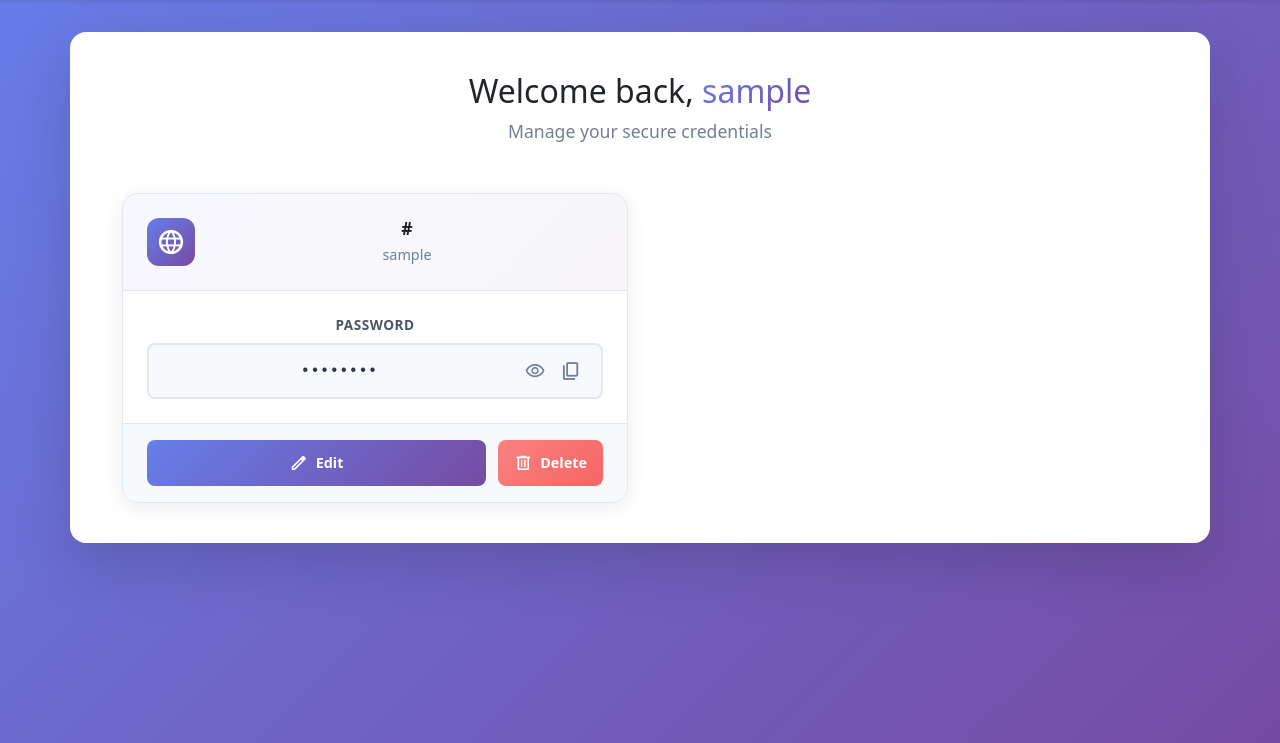
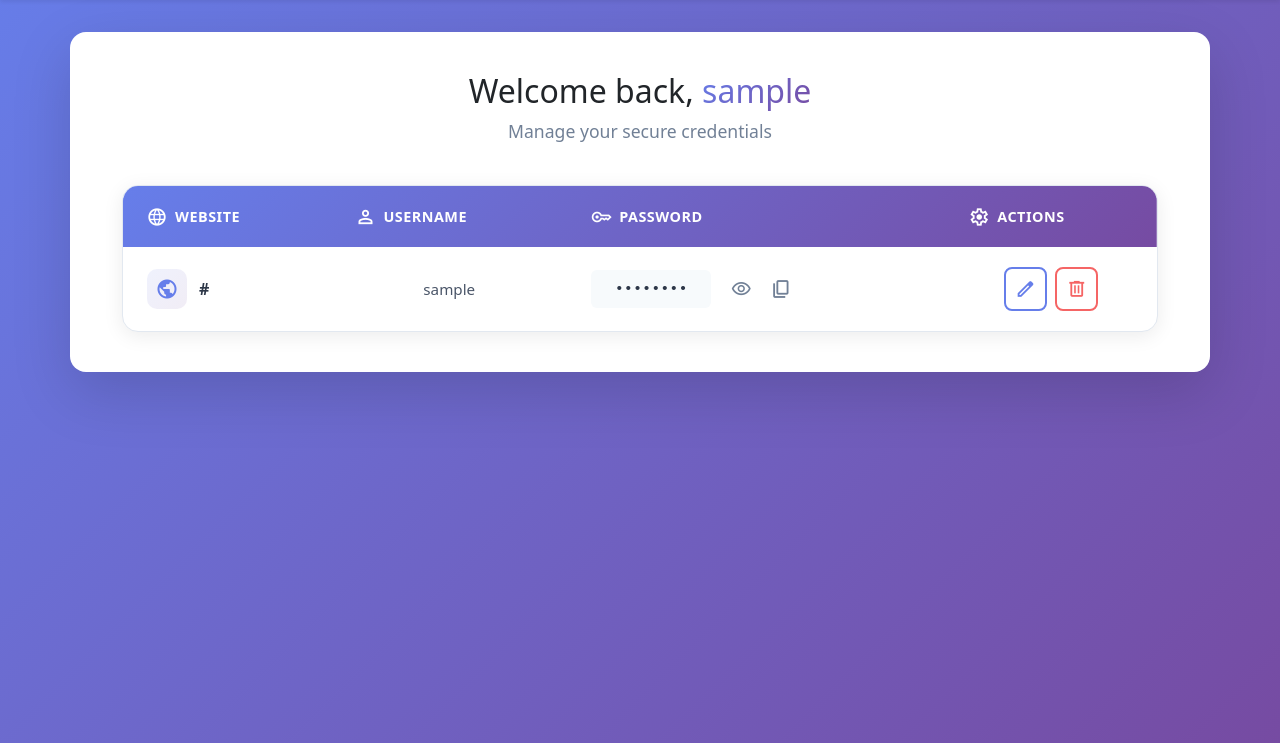
Before and after one commit to vedasm/AuthGuard, a Flask app: page / in a window 1280 px wide. Shown: the part 57-800 px from the top of the page. Run offline with Flask 3, Linux system fonts and the light colour scheme; the visitor is signed in with stand-in values (Sample User, id 1); tables that the repository leaves empty hold one stand-in row (values such as "Sample post"); some libraries are stand-ins or nearby versions.

Commit message:
Update vault.html

```diff
--- a/templates/vault.html
+++ b/templates/vault.html
@@ -12,50 +12,81 @@ Vault
     </div>
 
     {% if credentials %}
-        <div class="credentials-grid">
+        <div class="table-container">
+            <table class="modern-table">
+                <thead>
+                    <tr>
+                        <th>
+                            <div class="th-content">
+                                <span class="material-symbols-outlined">language</span>
+                                Website
+                            </div>
+                        </th>
+                        <th>
+                            <div class="th-content">
+                                <span class="material-symbols-outlined">person</span>
+                                Username
+                            </div>
+                        </th>
+                        <th>
+                            <div class="th-content">
+                                <span class="material-symbols-outlined">key</span>
+                                Password
+                            </div>
+                        </th>
+                        <th>
+                            <div class="th-content">
+                                <span class="material-symbols-outlined">settings</span>
+                                Actions
+                            </div>
+                        </th>
+                    </tr>
+                </thead>
+                <tbody>
                     {% for cred in credentials %}
-                <div class="credential-card">
-                    <div class="card-header">
-                        <div class="website-icon">
-                            <span class="material-symbols-outlined">language</span>
+                        <tr class="table-row">
+                            <td>
+                                <div class="website-cell">
+                                    <div class="website-icon-small">
+                                        <span class="material-symbols-outlined">public</span>
                                     </div>
-                        <div class="website-info">
-                            <h4 class="website-name">{{ cred['website'] }}</h4>
-                            <p class="credential-username">{{ cred['username'] }}</p>
+                                    <span class="website-text">{{ cred['website'] }}</span>
                                 </div>
-                    </div>
-
-                    <div class="card-body">
-                        <div class="password-section">
-                            <label class="password-label">Password</label>
-                            <div class="password-display">
+                            </td>
+                            <td>
+                                <span class="username-text">{{ cred['username'] }}</span>
+                            </td>
+                            <td>
+                                <div class="password-cell">
                                     <span class="password-masked" data-id="{{ cred['id'] }}">••••••••</span>
                                     <span class="password-revealed" data-id="{{ cred['id'] }}" style="display:none;">{{ cred['password_encrypted'] }}</span>
-                                <button class="btn-icon view-toggle" data-id="{{ cred['id'] }}" title="Show password">
+                                    <div class="password-actions">
+                                        <button class="icon-btn view-toggle" data-id="{{ cred['id'] }}" title="Show password">
                                             <span class="material-symbols-outlined icon-show">visibility</span>
                                             <span class="material-symbols-outlined icon-hide" style="display:none;">visibility_off</span>
                                         </button>
-                                <button class="btn-icon copy-btn" data-password="{{ cred['password_encrypted'] }}" title="Copy password">
+                                        <button class="icon-btn copy-btn" data-password="{{ cred['password_encrypted'] }}" title="Copy password">
                                             <span class="material-symbols-outlined">content_copy</span>
                                         </button>
                                     </div>
                                 </div>
-                    </div>
-
-                    <div class="card-footer">
-                        <a href="{{ url_for('update_credential', cred_id=cred['id']) }}" class="btn-action btn-edit">
+                            </td>
+                            <td>
+                                <div class="action-buttons">
+                                    <a href="{{ url_for('update_credential', cred_id=cred['id']) }}" class="btn-table btn-edit" title="Edit">
                                         <span class="material-symbols-outlined">edit</span>
-                            Edit
                                     </a>
                                     <form method="POST" action="{{ url_for('delete_credential', cred_id=cred['id']) }}" style="display: inline;" onsubmit="return confirm('Are you sure you want to delete this credential?');">
-                            <button type="submit" class="btn-action btn-delete">
+                                        <button type="submit" class="btn-table btn-delete" title="Delete">
                                             <span class="material-symbols-outlined">delete</span>
-                                Delete
                                         </button>
                                     </form>
                                 </div>
-                </div>
+                            </td>
+                        </tr>
                     {% endfor %}
+                </tbody>
+            </table>
         </div>
     {% else %}
         <div class="empty-state">
@@ -89,118 +120,123 @@ Vault
     margin-top: 0.5rem;
 }
 
-.credentials-grid {
-    display: grid;
-    grid-template-columns: repeat(auto-fill, minmax(340px, 1fr));
-    gap: 1.5rem;
-    margin-top: 2rem;
-}
-
-.credential-card {
+.table-container {
     background: white;
     border-radius: 16px;
     box-shadow: 0 4px 20px rgba(0, 0, 0, 0.08);
-    transition: all 0.3s ease;
+    overflow: hidden;
     border: 1px solid #e2e8f0;
-    overflow: hidden;
 }
 
-.credential-card:hover {
-    transform: translateY(-4px);
-    box-shadow: 0 8px 30px rgba(102, 126, 234, 0.2);
+.modern-table {
+    width: 100%;
+    border-collapse: separate;
+    border-spacing: 0;
 }
 
-.card-header {
-    padding: 1.5rem;
-    background: linear-gradient(135deg, rgba(102, 126, 234, 0.05) 0%, rgba(118, 75, 162, 0.05) 100%);
+.modern-table thead {
+    background: linear-gradient(135deg, #667eea 0%, #764ba2 100%);
+}
+
+.modern-table thead th {
+    padding: 1.25rem 1.5rem;
+    text-align: left;
+    color: white;
+    font-weight: 600;
+    font-size: 0.9rem;
+    text-transform: uppercase;
+    letter-spacing: 0.5px;
+    border: none;
+}
+
+.th-content {
     display: flex;
     align-items: center;
-    gap: 1rem;
+    gap: 0.5rem;
+}
+
+.th-content .material-symbols-outlined {
+    font-size: 20px;
+}
+
+.modern-table tbody tr {
+    transition: all 0.2s ease;
     border-bottom: 1px solid #e2e8f0;
 }
 
-.website-icon {
-    width: 48px;
-    height: 48px;
-    background: linear-gradient(135deg, #667eea 0%, #764ba2 100%);
-    border-radius: 12px;
+.modern-table tbody tr:hover {
+    background: rgba(102, 126, 234, 0.05);
+}
+
+.modern-table tbody tr:last-child {
+    border-bottom: none;
+}
+
+.modern-table tbody td {
+    padding: 1.25rem 1.5rem;
+    vertical-align: middle;
+}
+
+.website-cell {
+    display: flex;
+    align-items: center;
+    gap: 0.75rem;
+}
+
+.website-icon-small {
+    width: 40px;
+    height: 40px;
+    background: linear-gradient(135deg, rgba(102, 126, 234, 0.1) 0%, rgba(118, 75, 162, 0.1) 100%);
+    border-radius: 10px;
     display: flex;
     align-items: center;
     justify-content: center;
     flex-shrink: 0;
 }
 
-.website-icon .material-symbols-outlined {
-    color: white;
-    font-size: 28px;
+.website-icon-small .material-symbols-outlined {
+    color: #667eea;
+    font-size: 22px;
 }
 
-.website-info {
-    flex: 1;
-    min-width: 0;
+.website-text {
+    font-weight: 600;
+    color: #2d3748;
+    font-size: 1rem;
 }
 
-.website-name {
-    font-size: 1.1rem;
-    font-weight: 700;
-    color: #1a1a1a;
-    margin: 0;
-    white-space: nowrap;
-    overflow: hidden;
-    text-overflow: ellipsis;
+.username-text {
+    color: #4a5568;
+    font-size: 0.95rem;
 }
 
-.credential-username {
-    color: #718096;
-    font-size: 0.9rem;
-    margin: 0.25rem 0 0 0;
-    white-space: nowrap;
-    overflow: hidden;
-    text-overflow: ellipsis;
-}
-
-.card-body {
-    padding: 1.5rem;
-}
-
-.password-section {
-    margin-bottom: 0;
-}
-
-.password-label {
-    font-size: 0.85rem;
-    font-weight: 600;
-    color: #4a5568;
-    text-transform: uppercase;
-    letter-spacing: 0.5px;
-    margin-bottom: 0.5rem;
-    display: block;
-}
-
-.password-display {
+.password-cell {
     display: flex;
     align-items: center;
-    gap: 0.5rem;
-    background: #f7fafc;
-    padding: 0.75rem 1rem;
-    border-radius: 8px;
-    border: 2px solid #e2e8f0;
+    gap: 0.75rem;
 }
 
 .password-masked,
 .password-revealed {
-    flex: 1;
     font-family: 'Courier New', monospace;
-    font-size: 1rem;
+    font-size: 0.95rem;
     color: #2d3748;
-    word-break: break-all;
+    padding: 0.5rem 0.75rem;
+    background: #f7fafc;
+    border-radius: 6px;
+    min-width: 120px;
 }
 
-.btn-icon {
+.password-actions {
+    display: flex;
+    gap: 0.25rem;
+}
+
+.icon-btn {
     background: transparent;
     border: none;
     cursor: pointer;
-    padding: 0.25rem;
+    padding: 0.5rem;
     color: #718096;
     transition: all 0.2s ease;
     display: flex;
@@ -209,62 +245,60 @@ Vault
     border-radius: 6px;
 }
 
-.btn-icon:hover {
+.icon-btn:hover {
     background: rgba(102, 126, 234, 0.1);
     color: #667eea;
 }
 
-.btn-icon .material-symbols-outlined {
+.icon-btn .material-symbols-outlined {
     font-size: 20px;
 }
 
-.card-footer {
-    padding: 1rem 1.5rem;
-    background: #f7fafc;
+.action-buttons {
     display: flex;
-    gap: 0.75rem;
-    border-top: 1px solid #e2e8f0;
+    gap: 0.5rem;
+    justify-content: center;
 }
 
-.btn-action {
-    flex: 1;
+.btn-table {
+    background: transparent;
+    border: 2px solid #e2e8f0;
+    cursor: pointer;
+    padding: 0.6rem;
+    transition: all 0.2s ease;
     display: flex;
     align-items: center;
     justify-content: center;
-    gap: 0.5rem;
-    padding: 0.75rem 1rem;
     border-radius: 8px;
-    font-weight: 600;
-    font-size: 0.9rem;
-    border: none;
-    cursor: pointer;
-    transition: all 0.3s ease;
     text-decoration: none;
 }
 
+.btn-table .material-symbols-outlined {
+    font-size: 20px;
+}
+
 .btn-edit {
-    background: linear-gradient(135deg, #667eea 0%, #764ba2 100%);
-    color: white;
+    color: #667eea;
+    border-color: #667eea;
 }
 
 .btn-edit:hover {
+    background: linear-gradient(135deg, #667eea 0%, #764ba2 100%);
+    color: white;
     transform: translateY(-2px);
-    box-shadow: 0 4px 12px rgba(102, 126, 234, 0.4);
-    color: white;
+    box-shadow: 0 4px 12px rgba(102, 126, 234, 0.3);
 }
 
 .btn-delete {
-    background: linear-gradient(135deg, #fc8181 0%, #f56565 100%);
-    color: white;
+    color: #f56565;
+    border-color: #f56565;
 }
 
 .btn-delete:hover {
+    background: linear-gradient(135deg, #fc8181 0%, #f56565 100%);
+    color: white;
     transform: translateY(-2px);
-    box-shadow: 0 4px 12px rgba(245, 101, 101, 0.4);
-}
-
-.btn-action .material-symbols-outlined {
-    font-size: 18px;
+    box-shadow: 0 4px 12px rgba(245, 101, 101, 0.3);
 }
 
 .empty-state {
```
Also changed, not shown: other parts of templates/vault.html (+33 -8 lines). Lines whose indentation alone changed are shown as unchanged.
